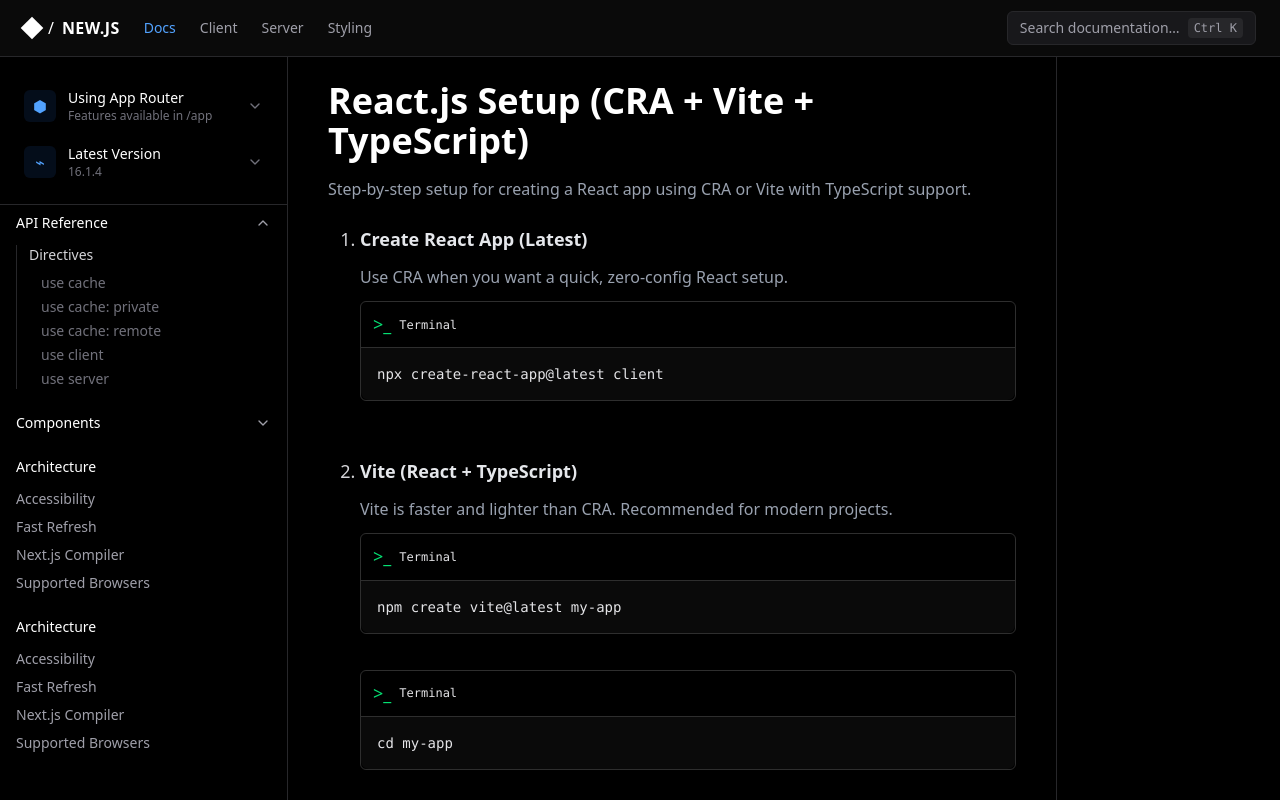
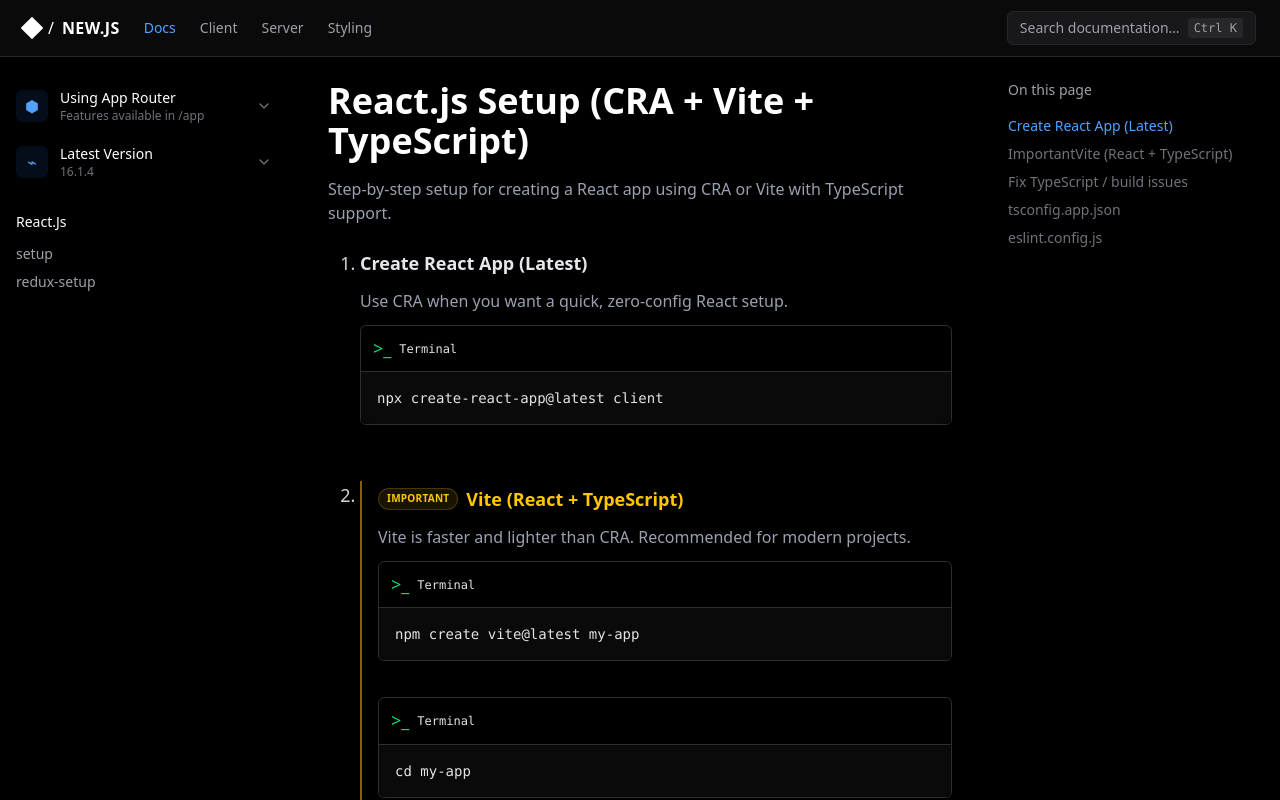
Before and after one commit to Vinitsarvaiya/new-projects, a React (Vite) app: page /setup in a window 1280 px wide. Shown: the top 800 px of the page. Built offline with nearby package versions, Linux system fonts and the light colour scheme; some icons are missing.

Commit message:
added description for reactjs setup

```diff
--- a/src/App.tsx
+++ b/src/App.tsx
@@ -1,5 +1,5 @@
 // src/App.tsx
-// import { BrowserRouter as Router, Routes, Route, Navigate } from "react-router-dom";
+import { BrowserRouter as Router, Routes, Route, Navigate } from "react-router-dom";
 // import NextJS from "./pages/NextJS";
 // import ReactJS from "./pages/ReactJS";
 // import Backend from "./pages/Backend";
@@ -13,12 +13,30 @@
 // import PostgresNode from "./pages/PostgresNode";
 import Navbar from "./components/navbar/Navbar";
 import Docs from "./pages/Docs";
+import { reactDocs, reactRedux } from "./data/ReactDocs";
+
 
 function App() {
   return (
     <div className="min-h-screen bg-black text-white sidebar-scroll">
     <Navbar />
-    <Docs />
+    <Router>
+      <Routes>
+        <Route path="/" element={<Navigate to="/setup" />} />
+        <Route path="/setup" element={<Docs src={reactDocs}/>} />
+        <Route path="/redux-setup" element={<Docs src={reactRedux}/>} />
+        {/* <Route path="/nextjs" element={<NextJS />} />
+         <Route path="/hooks" element={<UserHookDoc />} />
+        <Route path="/backend" element={<Backend />} />
+        <Route path="/tokens" element={<TokenCreation />}/>
+        <Route path="/tailwind" element={<TailwindVite />} />
+        <Route path="/mongodb" element={<MongoDB />} />
+        <Route path="/postgress" element={<PostgresNode />} />
+        <Route path="/mongodbcommand" element={<MongoCommands />} />
+        <Route path="/middleware" element={<AuthMiddlewarePage />}/>
+        <Route path="/fileupload" element={<FileUpload />}/> */}
+      </Routes>
+    </Router>
     </div>
   );
 }
--- a/src/components/DocsRenderer.tsx
+++ b/src/components/DocsRenderer.tsx
@@ -1,5 +1,6 @@
 import CodeBlock from "./CodeBlock";
 import DocSection from "./docs/DocSection";
+
 
 interface DocsRendererProps {
   data: {
@@ -11,6 +12,7 @@ interface DocsRendererProps {
       code?: string;
       codes?: string[];
       block?: boolean;
+      important?: boolean;
     }[];
   }[];
 }
@@ -23,6 +25,7 @@ const DocsRenderer = ({ data }: DocsRendererProps) => {
           key={i}
           id={i.toString()}
           title={doc.title}
+          isLast={i === data.length - 1}
         >
           {/* Description */}
           {doc.description && (
@@ -49,18 +52,49 @@ const DocsRenderer = ({ data }: DocsRendererProps) => {
             "
           >
             {doc.sections.map((section, j) => (
-              <li key={j} className="space-y-3">
+             <li
+             key={j}
+             className={`
+               space-y-3
+               ${
+                 section.important
+                   ? "border-l-2 border-yellow-400/50 pl-4"
+                   : ""
+               }
+             `}
+           >
+
                 {/* Section heading */}
                 <h3
                   id={`section-${i}-${j}`}
-                  className="
-                    font-semibold
-                    text-gray-200
-                    scroll-mt-24
-                    text-base
-                    sm:text-lg
-                  "
+                  className={`
+    flex items-center gap-2
+    font-semibold
+    scroll-mt-24
+    text-base sm:text-lg
+    ${section.important
+                      ? "text-yellow-400"
+                      : "text-gray-200"
+                    }
+  `}
                 >
+                  {section.important && (
+                    <span
+                      className={`
+        text-[10px]
+        uppercase
+        tracking-wide
+        px-2 py-0.5
+        rounded-full
+        bg-yellow-400/10
+        text-yellow-400
+        border border-yellow-400/20
+      `}
+                    >
+                      Important
+                    </span>
+                  )}
+
                   {section.heading}
                 </h3>
 
--- a/src/components/docs/DocSection.tsx
+++ b/src/components/docs/DocSection.tsx
@@ -4,16 +4,27 @@ interface DocSectionProps {
   id: string;
   title: string;
   children: ReactNode;
+  isLast: boolean
 }
 
-const DocSection = ({ id, title, children }: DocSectionProps) => {
+const DocSection = ({ id, title, children, isLast }: DocSectionProps) => {
   return (
-    <section id={id} className="mb-12 scroll-mt-20 px-4 sm:px-6 lg:px-0">
-      <h2 className="text-2xl sm:text-3xl md:text-4xl font-bold mb-4">{title}</h2>
+    <section
+      id={id}
+      className="mb-20 scroll-mt-24 px-4 sm:px-6 lg:px-0"
+    >
+      <h2 className="mb-4">
+        <div className="flex flex-wrap items-center gap-3
+                        text-2xl sm:text-3xl md:text-4xl font-bold ">
+          {title}
+        </div>
+      </h2>
+
       <div className="text-zinc-300 text-sm sm:text-base md:text-lg leading-relaxed mb-4">
         {children}
       </div>
-      <div className="border-t border-zinc-800 my-4" />
+
+      <div className={`${!isLast && "border-t border-zinc-800 my-4"}`} />
     </section>
   );
 };
--- a/src/components/layout/DocsLayout.tsx
+++ b/src/components/layout/DocsLayout.tsx
@@ -44,27 +44,30 @@ const DocsLayout = ({ children }: DocsLayoutProps) => {
       {/* DESKTOP LAYOUT */}
       <div className="flex flex-1 h-[calc(100vh-56px)] md:h-screen">
         {/* LEFT SIDEBAR */}
-        <aside className="hidden md:block w-72 border-r border-zinc-800 flex-shrink-0 h-screen fixed top-14 left-0">
+        <aside className="hidden md:block w-72 flex-shrink-0 h-screen fixed top-14 left-0">
           <div className="h-full overflow-y-auto">
             <LeftSidebar />
           </div>
         </aside>
 
         {/* MAIN CONTENT */}
-        <main className="flex-1 px-4 sm:px-6 md:px-10 py-6 overflow-y-auto
-                 md:ml-72 xl:mr-56">
+        <main
+          className="
+    flex-1 px-4 sm:px-6 md:px-10 py-6 overflow-y-auto
+    md:ml-72 xl:mr-72
+  "
+        >
           {children}
         </main>
 
 
 
-        {/* RIGHT SIDEBAR */}
-        {/* RIGHT SIDEBAR */}
-<aside className="hidden xl:block w-56 border-l border-zinc-800 fixed top-14 right-0 h-[calc(100vh-56px)]">
-  <div className="h-full overflow-y-auto">
-    <RightSidebar />
-  </div>
-</aside>
+        <aside className="hidden xl:block w-72 fixed top-14 right-0 h-[calc(100vh-56px)]">
+          <div className="h-full overflow-y-auto">
+            <RightSidebar />
+          </div>
+        </aside>
+
       </div>
     </div>
   );
--- a/src/components/layout/LeftSidebar.tsx
+++ b/src/components/layout/LeftSidebar.tsx
@@ -16,13 +16,13 @@ const LeftSidebar = () => {
   };
 
   return (
-    <aside className="w-full md:w-72 border-r border-zinc-800 flex flex-col bg-black">
+    <aside className="w-full md:w-72 flex flex-col bg-black">
       {/* 🔒 Fixed Top */}
-      <div className="px-4 pt-6">
+      <div className="px-2 pt-6 mb-4">
         <SidebarTop />
       </div>
 
-      <div className="border-t border-zinc-800 my-2" />
+      {/* <div className="border-t border-zinc-800 my-2" /> */}
 
       {/* 🧠 Scrollable Nav */}
       <div className="flex-1 overflow-y-auto px-4 pb-6 sidebar-scroll">
@@ -61,7 +61,7 @@ const LeftSidebar = () => {
                     <li key={item.id}>
                       {!item.children ? (
                         <a
-                          href={`#${item.id}`}
+                          href={`${item.id}`}
                           className="block text-sm text-zinc-400 hover:text-blue-400"
                         >
                           {item.label}
@@ -75,7 +75,7 @@ const LeftSidebar = () => {
                             {item.children.map((child) => (
                               <li key={child.id}>
                                 <a
-                                  href={`#${child.id}`}
+                                  href={`${child.id}`}
                                   className="block text-sm text-zinc-500 hover:text-blue-400"
                                 >
                                   {child.label}
--- a/src/components/layout/RightSidebar.tsx
+++ b/src/components/layout/RightSidebar.tsx
@@ -8,19 +8,38 @@ interface Heading {
 }
 
 const RightSidebar = () => {
-  const [headings,] = useState<Heading[]>(() => {
-    if (typeof window === "undefined") return [];
-
-    return Array.from(
-      document.querySelectorAll("h3[id^='section-']")
-    ).map((el) => ({
-      id: (el as HTMLElement).id,
-      text: el.textContent || "",
-    }));
-  });
-
+  const [headings, setHeadings] = useState<Heading[]>([]);
   const [activeId, setActiveId] = useState("");
 
+  // 1️⃣ Collect headings AFTER render
+  useEffect(() => {
+    const collectHeadings = () => {
+      const nodes = Array.from(
+        document.querySelectorAll<HTMLElement>("h3[id^='section-']")
+      );
+
+      setHeadings(
+        nodes.map((el) => ({
+          id: el.id,
+          text: el.textContent?.trim() || "",
+        }))
+      );
+    };
+
+    collectHeadings();
+
+    // 2️⃣ Watch for DOM changes (docs change / slug change)
+    const observer = new MutationObserver(collectHeadings);
+
+    observer.observe(document.body, {
+      childList: true,
+      subtree: true,
+    });
+
+    return () => observer.disconnect();
+  }, []);
+
+  // 3️⃣ Scroll spy
   useEffect(() => {
     if (!headings.length) return;
 
@@ -70,7 +89,6 @@ const RightSidebar = () => {
       </ul>
     </div>
   );
-
 };
 
 export default RightSidebar;
--- a/src/data/ReactDocs.ts
+++ b/src/data/ReactDocs.ts
@@ -1,5 +1,6 @@
 export const reactDocs = [
     {
+        slug: "react-setup",
         title: "React.js Setup (CRA + Vite + TypeScript)",
         description:
             "Step-by-step setup for creating a React app using CRA or Vite with TypeScript support.",
@@ -12,6 +13,7 @@
             },
             {
                 heading: "Vite (React + TypeScript)",
+                important: true,
                 description:
                     "Vite is faster and lighter than CRA. Recommended for modern projects.",
                 codes: [
@@ -39,17 +41,42 @@
                 block: true,
                 code: `{
     "compilerOptions": {
+        "tsBuildInfoFile": "./node_modules/.tmp/tsconfig.app.tsbuildinfo",
         "target": "ES2022",
+        "useDefineForClassFields": true,
+        "lib": ["ES2022", "DOM", "DOM.Iterable"],
+        "module": "ESNext",
+        "types": ["vite/client"],
+        "skipLibCheck": true,
+        "moduleResolution": "bundler",
+        "allowImportingTsExtensions": true,
+        "verbatimModuleSyntax": true,
+        "moduleDetection": "force",
+        "noEmit": true,
+        "jsx": "react-jsx",
         "strict": true,
-        "noEmit": true,
-        "jsx": "react-jsx"
+        "noUnusedLocals": true,
+        "noUnusedParameters": true,
+        "noFallthroughCasesInSwitch": true,
+        "noUncheckedSideEffectImports": true
     },
     "include": ["src"]
 }`,
             },
+            {
+                heading: "eslint.config.js",
+                description:
+                    "Add this rules to your eslint.config.js to allow any in TypeScript.",
+                block: true,
+                code: `rules: {
+    "@typescript-eslint/no-explicit-any": "off",
+},`,
+            },
         ],
     },
+];
 
+export const reactRedux = [
     {
         title: "Redux Toolkit Setup",
         description:
@@ -79,5 +106,5 @@
     });`,
             },
         ],
-        },
-    ];
+    }
+]
--- a/src/data/docsConfig.ts
+++ b/src/data/docsConfig.ts
@@ -22,53 +22,53 @@ export interface DocSection {
 }
 
 export const docsConfig: DocSection[] = [
+  // {
+  //   title: "API Reference",
+  //   collapsible: true,
+  //   items: [
+  //     {
+  //       id: "directives",
+  //       label: "Directives",
+  //       children: [
+  //         { id: "use-cache", label: "use cache" },
+  //         { id: "use-cache-private", label: "use cache: private" },
+  //         { id: "use-cache-remote", label: "use cache: remote" },
+  //         { id: "use-client", label: "use client" },
+  //         { id: "use-server", label: "use server" },
+  //       ],
+  //     },
+  //   ],
+  // },
+  // {
+  //   title: "Components",
+  //   collapsible: true,
+  //   items: [
+  //     { id: "font", label: "Font" },
+  //     { id: "image", label: "Image" },
+  //     { id: "link", label: "Link" },
+  //     { id: "script", label: "Script" },
+  //   ],
+  // },
   {
-    title: "API Reference",
-    collapsible: true,
+    title: "React.Js",
+    collapsible: false,
     items: [
-      {
-        id: "directives",
-        label: "Directives",
-        children: [
-          { id: "use-cache", label: "use cache" },
-          { id: "use-cache-private", label: "use cache: private" },
-          { id: "use-cache-remote", label: "use cache: remote" },
-          { id: "use-client", label: "use client" },
-          { id: "use-server", label: "use server" },
-        ],
-      },
+      { id: "setup", label: "setup" },
+      { id: "redux-setup", label: "redux-setup" },
+      // { id: "compiler", label: "Next.js Compiler" },
+      // { id: "browsers", label: "Supported Browsers" },
     ],
   },
-  {
-    title: "Components",
-    collapsible: true,
-    items: [
-      { id: "font", label: "Font" },
-      { id: "image", label: "Image" },
-      { id: "link", label: "Link" },
-      { id: "script", label: "Script" },
-    ],
-  },
-  {
-    title: "Architecture",
-    collapsible: false,
-    items: [
-      { id: "accessibility", label: "Accessibility" },
-      { id: "fast-refresh", label: "Fast Refresh" },
-      { id: "compiler", label: "Next.js Compiler" },
-      { id: "browsers", label: "Supported Browsers" },
-    ],
-  },
-  {
-    title: "Architecture",
-    collapsible: false,
-    items: [
-      { id: "accessibility", label: "Accessibility" },
-      { id: "fast-refresh", label: "Fast Refresh" },
-      { id: "compiler", label: "Next.js Compiler" },
-      { id: "browsers", label: "Supported Browsers" },
-    ],
-  }
+  // {
+  //   title: "Architecture",
+  //   collapsible: false,
+  //   items: [
+  //     { id: "accessibility", label: "Accessibility" },
+  //     { id: "fast-refresh", label: "Fast Refresh" },
+  //     { id: "compiler", label: "Next.js Compiler" },
+  //     { id: "browsers", label: "Supported Browsers" },
+  //   ],
+  // }
 ];
 
 
--- a/src/pages/Docs.tsx
+++ b/src/pages/Docs.tsx
@@ -1,13 +1,12 @@
 import DocsLayout from "../components/layout/DocsLayout";
 import { Toaster } from "react-hot-toast";
 import DocsRenderer from "../components/DocsRenderer";
-import { reactDocs } from "../data/ReactDocs";
 
-const Docs = () => {
+const Docs = ({ src }: any) => {
   return (
     <DocsLayout>
         <Toaster position="bottom-right" />
-        <DocsRenderer data={reactDocs} />
+        <DocsRenderer data={src} />
     </DocsLayout>
   );
 };
```
Lines whose indentation alone changed are shown as unchanged.
